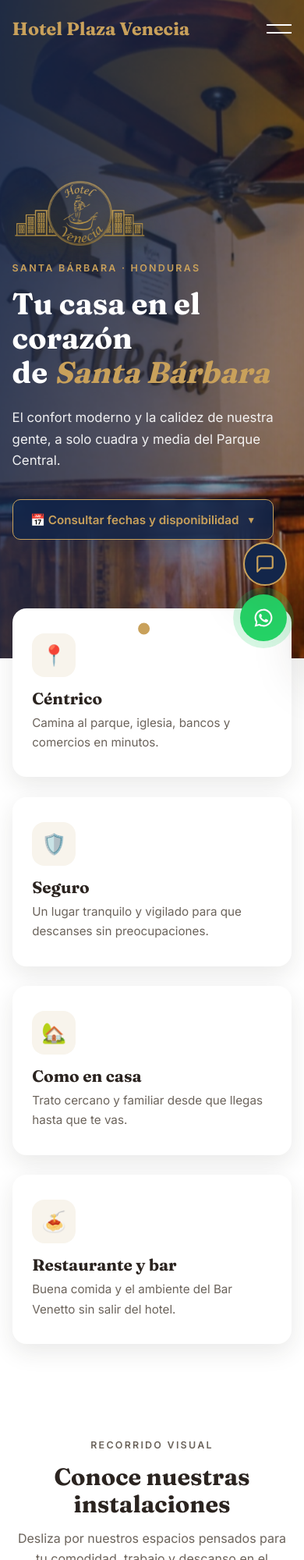
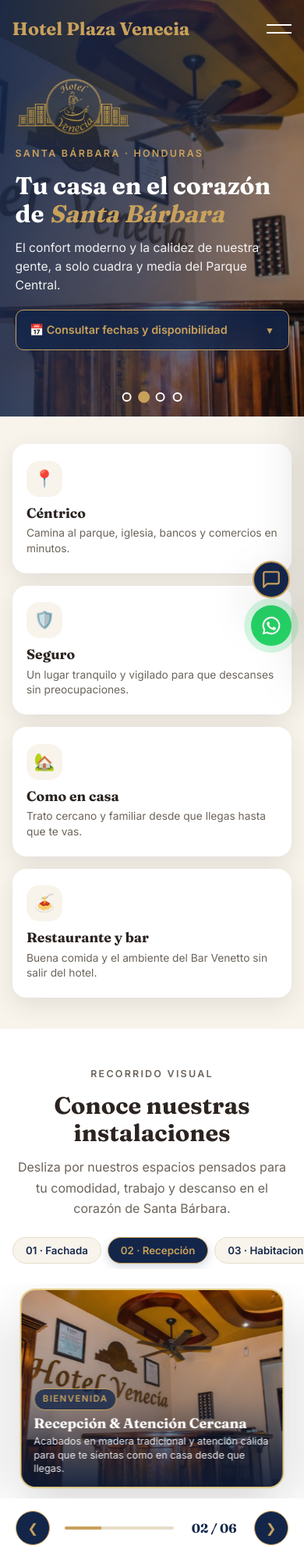
Before and after one commit to luisteruelhn/hotel-plaza-venecia, a plain HTML site: page index.html in a window 390 px wide. Shown: the top 2000 px of the page at 78% size. Drawn offline with Linux system fonts and the light colour scheme.

Commit message:
fix: corregir superposicion de hero y features en movil y mejorar responsive general

```diff
--- a/css/styles.css
+++ b/css/styles.css
@@ -1364,6 +1364,67 @@ em {
   .hero__badge {
     display: none;
   }
+
+  .hero {
+    min-height: auto;
+    padding: 5.8rem 0 3.8rem;
+    align-items: flex-start;
+  }
+
+  .hero__content {
+    padding: .5rem 0 1.5rem;
+    width: min(1180px, 90%);
+  }
+
+  .hero__logo {
+    width: 155px;
+    margin-bottom: .75rem;
+  }
+
+  .hero h1 {
+    font-size: clamp(1.95rem, 7.5vw, 2.6rem);
+    line-height: 1.15;
+  }
+
+  .hero__lead {
+    font-size: .98rem;
+    margin: .9rem 0 1.25rem;
+    line-height: 1.5;
+  }
+
+  .hero__booking-toggle {
+    margin-top: 1rem;
+    width: 100%;
+  }
+
+  .btn--hero-toggle {
+    width: 100%;
+    justify-content: space-between;
+    font-size: .9rem;
+    padding: .8rem 1.1rem;
+  }
+
+  .hero__dots {
+    bottom: 1.2rem;
+  }
+
+  .features {
+    margin-top: 0;
+    padding-top: 2.2rem;
+    padding-bottom: 2.5rem;
+    background: var(--crema);
+  }
+
+  .split__media {
+    margin-bottom: 1.2rem;
+  }
+
+  .btn--toggle-form {
+    width: 100%;
+    height: 52px;
+    justify-content: space-between;
+    margin-top: 1rem;
+  }
 }
 
 @media (max-width: 480px) {
--- a/index.html
+++ b/index.html
@@ -20,35 +20,67 @@
     href="https://fonts.googleapis.com/css2?family=Fraunces:opsz,wght@9..144,500;9..144,700&family=Inter:wght@400;500;600&display=swap"
     rel="stylesheet">
   <link rel="preload" as="image" href="assets/img/fachada.jpg">
-  <link rel="stylesheet" href="css/styles.css?v=20261118a">
+  <link rel="stylesheet" href="css/styles.css?v=20261118c">
   <style>
     /* Galería deslizante estilo Holiday Inn (Carrusel horizontal con vista previa lateral) */
-    .hi-gallery { background: var(--blanco); padding: clamp(3.5rem, 7vw, 5.5rem) 0; overflow: hidden; }
-    .hi-gallery__head { text-align: center; max-width: 680px; margin: 0 auto 1.8rem; }
+    .hi-gallery { background: var(--blanco); padding: clamp(3rem, 7vw, 5.5rem) 0; overflow: hidden; }
+    .hi-gallery__head { text-align: center; max-width: 680px; margin: 0 auto 1.5rem; }
     .hi-gallery__head p { color: var(--gris); }
-    .hi-gallery__tabs { display: flex; flex-wrap: wrap; justify-content: center; gap: .5rem; margin: 0 auto 2rem; max-width: 900px; padding: 0 1rem; }
-    .hi-gallery__tab { background: var(--crema); border: 1.5px solid var(--arena); color: var(--verde-dark); font: 600 .83rem var(--font-body); padding: .5rem 1rem; border-radius: 999px; cursor: pointer; transition: all .25s ease; }
+    .hi-gallery__tabs { display: flex; flex-wrap: wrap; justify-content: center; gap: .5rem; margin: 0 auto 1.8rem; max-width: 900px; padding: 0 1rem; }
+    .hi-gallery__tab { background: var(--crema); border: 1.5px solid var(--arena); color: var(--verde-dark); font: 600 .83rem var(--font-body); padding: .5rem 1rem; border-radius: 999px; cursor: pointer; transition: all .25s ease; white-space: nowrap; }
     .hi-gallery__tab:hover { border-color: var(--dorado); }
     .hi-gallery__tab.is-active { background: var(--verde-dark); color: var(--dorado); border-color: var(--dorado); box-shadow: 0 4px 12px rgba(19, 38, 74, .18); }
-    .hi-gallery__viewport { position: relative; width: 100%; max-width: 1280px; margin: 0 auto; overflow: hidden; padding: .5rem 0 1rem; }
+    .hi-gallery__viewport { position: relative; width: 100%; max-width: 1280px; margin: 0 auto; overflow: hidden; padding: .5rem 0 1rem; touch-action: pan-y; }
     .hi-gallery__track { display: flex; align-items: center; transition: transform .65s cubic-bezier(0.22, 1, 0.36, 1); will-change: transform; }
     .hi-gallery__card { flex: 0 0 70%; max-width: 860px; aspect-ratio: 16 / 9; margin: 0 1.2%; border-radius: var(--radius); overflow: hidden; position: relative; background-size: cover; background-position: center; box-shadow: var(--shadow-lg); transform: scale(0.91); opacity: .48; transition: transform .6s cubic-bezier(0.22, 1, 0.36, 1), opacity .6s ease, box-shadow .6s ease; cursor: pointer; }
     .hi-gallery__card.is-active { transform: scale(1); opacity: 1; cursor: default; outline: 2px solid rgba(212, 175, 55, .55); }
     .hi-gallery__card::after { content: ''; position: absolute; inset: 0; background: linear-gradient(to top, rgba(13, 27, 54, .92) 0%, rgba(13, 27, 54, .35) 45%, transparent 100%); }
     .hi-gallery__caption { position: absolute; inset: auto 0 0; z-index: 2; padding: 1.8rem 2rem 1.4rem; color: var(--blanco); display: flex; align-items: flex-end; justify-content: space-between; gap: 1rem; }
     .hi-gallery__tag { display: inline-block; font-size: .72rem; font-weight: 700; text-transform: uppercase; letter-spacing: .12em; color: var(--dorado); background: rgba(19, 38, 74, .8); border: 1px solid var(--dorado); padding: .22rem .65rem; border-radius: 999px; margin-bottom: .45rem; }
-    .hi-gallery__caption h3 { font-family: var(--font-title); font-size: clamp(1.2rem, 2.2vw, 1.6rem); margin: 0 0 .25rem; color: var(--blanco); }
+    .hi-gallery__caption h3 { font-family: var(--font-title); font-size: clamp(1.15rem, 2.2vw, 1.6rem); margin: 0 0 .25rem; color: var(--blanco); }
     .hi-gallery__caption p { font-size: .92rem; opacity: .9; margin: 0; max-width: 540px; }
-    .hi-gallery__controls { display: flex; align-items: center; justify-content: center; gap: 1.2rem; margin-top: 1.2rem; }
+    .hi-gallery__controls { display: flex; align-items: center; justify-content: center; gap: 1.2rem; margin-top: 1rem; }
     .hi-gallery__btn { width: 44px; height: 44px; border-radius: 50%; border: 1.5px solid var(--dorado); background: var(--verde-dark); color: var(--dorado); display: grid; place-items: center; cursor: pointer; font-size: 1rem; transition: transform .2s, background .25s, color .25s; }
     .hi-gallery__btn:hover { background: var(--verde); color: var(--blanco); transform: scale(1.07); }
     .hi-gallery__counter { font-family: var(--font-title); font-size: 1rem; font-weight: 700; color: var(--verde-dark); min-width: 64px; text-align: center; }
     .hi-gallery__progress { width: 140px; height: 4px; background: var(--arena); border-radius: 999px; overflow: hidden; }
     .hi-gallery__progress-bar { height: 100%; background: var(--dorado); width: 16.66%; transition: width .45s ease; }
+
+    /* Corrección responsive Hero, Features, Galería y Botones en móvil */
+    .hero__content { padding: 7rem 0 7.5rem !important; }
+    .hero__dots { bottom: 4.8rem !important; }
+    @media (max-width: 860px) {
+      .hero { min-height: auto !important; padding: 5.8rem 0 3.8rem !important; align-items: flex-start !important; }
+      .hero__content { padding: .5rem 0 1.5rem !important; width: min(1180px, 90%) !important; }
+      .hero__logo { width: 155px !important; margin-bottom: .75rem !important; }
+      .hero h1 { font-size: clamp(1.95rem, 7.5vw, 2.6rem) !important; line-height: 1.15 !important; }
+      .hero__lead { font-size: .98rem !important; margin: .9rem 0 1.25rem !important; line-height: 1.5 !important; }
+      .hero__booking-toggle { margin-top: 1rem !important; width: 100%; }
+      .btn--hero-toggle { width: 100%; justify-content: space-between; font-size: .9rem !important; padding: .8rem 1.1rem !important; }
+      .hero__dots { bottom: 1.2rem !important; }
+      .features { margin-top: 0 !important; padding-top: 2.2rem !important; padding-bottom: 2.5rem !important; background: var(--crema); }
+      .features .grid--4 { grid-template-columns: 1fr 1fr; gap: 1rem; }
+      .feature { padding: 1.35rem 1.15rem !important; }
+      .feature__icon { width: 46px !important; height: 46px !important; font-size: 1.35rem !important; margin-bottom: .7rem !important; }
+      .feature h3 { font-size: 1.1rem !important; }
+      .feature p { font-size: .86rem !important; line-height: 1.4 !important; }
+      .split__media { margin-bottom: 1.2rem; }
+      .btn--toggle-form { width: 100%; height: 52px; justify-content: space-between; margin-top: 1rem; }
+      .btn--corporate { font-size: .88rem !important; padding: 0 1rem !important; }
+    }
     @media (max-width: 768px) {
+      .hi-gallery__tabs { flex-wrap: nowrap; justify-content: flex-start; overflow-x: auto; -webkit-overflow-scrolling: touch; scrollbar-width: none; padding: 0 1rem .4rem; margin-bottom: 1.2rem; }
+      .hi-gallery__tabs::-webkit-scrollbar { display: none; }
       .hi-gallery__card { flex: 0 0 86%; margin: 0 2%; aspect-ratio: 4 / 3; }
-      .hi-gallery__caption { padding: 1.2rem 1.1rem 1rem; }
-      .hi-gallery__caption p { font-size: .82rem; }
+      .hi-gallery__caption { padding: 1.1rem 1rem .9rem; }
+      .hi-gallery__caption h3 { font-size: 1.12rem; }
+      .hi-gallery__caption p { font-size: .8rem; line-height: 1.35; }
+    }
+    @media (max-width: 520px) {
+      .features .grid--4 { grid-template-columns: 1fr; }
+      .wa-float { width: 52px !important; height: 52px !important; right: 1rem !important; bottom: 1rem !important; }
+      .chat-toggle { width: 48px !important; height: 48px !important; right: 1.1rem !important; bottom: 4.8rem !important; }
+      .chat-panel { right: .8rem !important; bottom: 8.4rem !important; width: calc(100vw - 1.6rem) !important; }
     }
       /* Alineación simétrica de columnas y botones en Contacto */
       @media (min-width: 901px) {
@@ -626,8 +658,8 @@
     </form>
   </section>
 
-  <script src="js/main.js?v=20261118b" defer></script>
-  <script src="js/chatbot.js?v=20261118b" defer></script>
+  <script src="js/main.js?v=20261118c" defer></script>
+  <script src="js/chatbot.js?v=20261118c" defer></script>
 </body>
 
 </html>
--- a/js/main.js
+++ b/js/main.js
@@ -135,6 +135,18 @@
     if (hiViewport) {
       hiViewport.addEventListener('mouseenter', stopHiAuto);
       hiViewport.addEventListener('mouseleave', startHiAuto);
+      let touchStartX = 0;
+      hiViewport.addEventListener('touchstart', (e) => {
+        touchStartX = e.changedTouches[0].screenX;
+        stopHiAuto();
+      }, { passive: true });
+      hiViewport.addEventListener('touchend', (e) => {
+        const diff = touchStartX - e.changedTouches[0].screenX;
+        if (Math.abs(diff) > 40) {
+          updateHiGallery(diff > 0 ? hiIndex + 1 : hiIndex - 1);
+        }
+        startHiAuto();
+      }, { passive: true });
     }
     window.addEventListener('resize', () => updateHiGallery(hiIndex), { passive: true });
     requestAnimationFrame(() => updateHiGallery(0));
```
